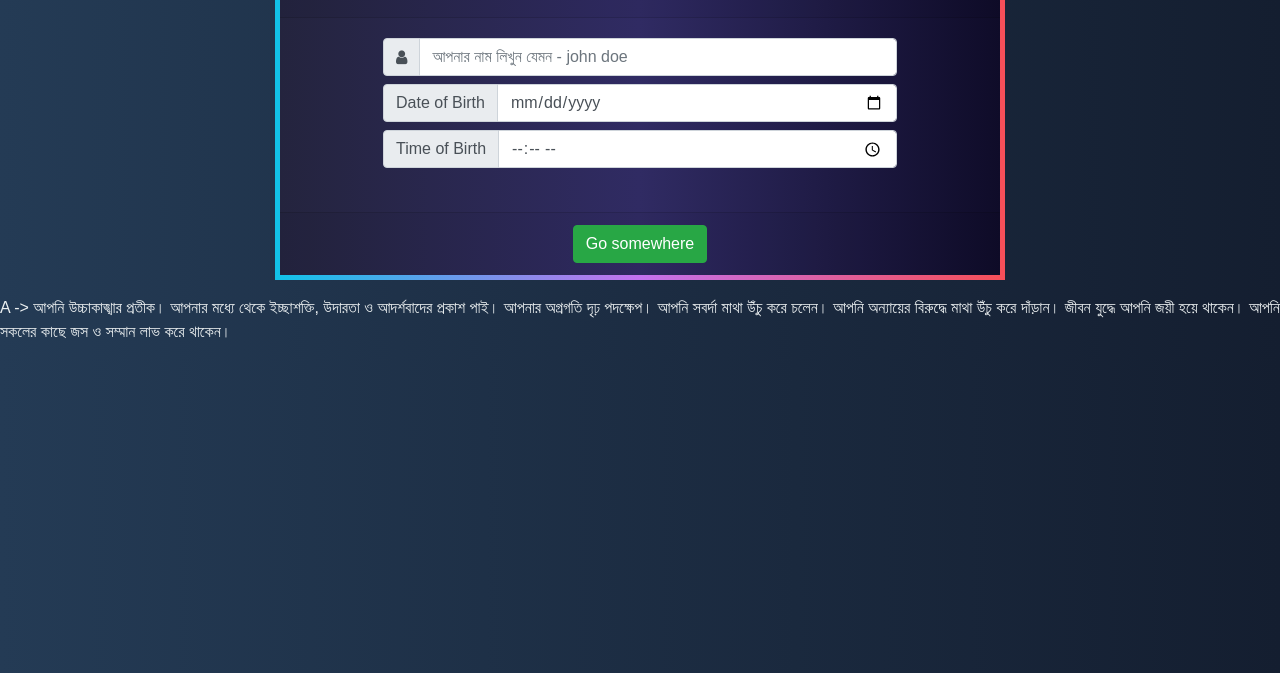
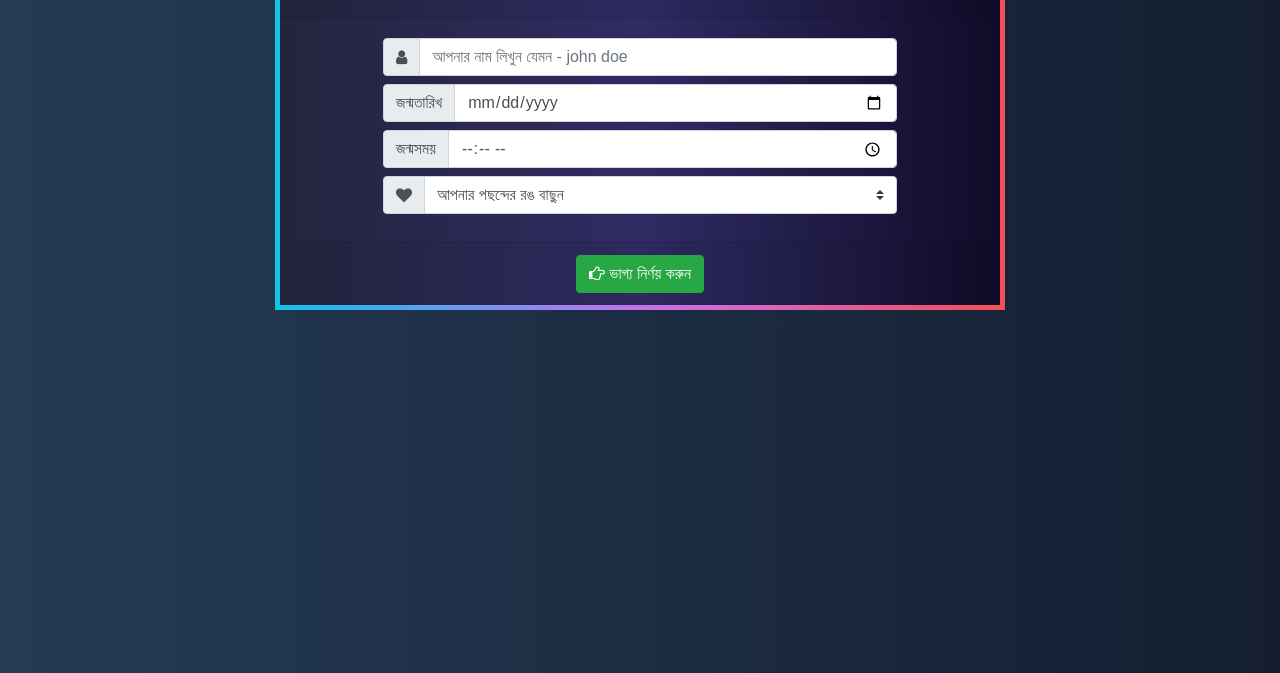
Before and after one commit to sandip-sadhukhan/banglaRasifol, a plain HTML site: page index.html in a window 1280 px wide. Shown: the part 127-800 px from the top of the page. Drawn offline with nearby package versions, Linux system fonts and the light colour scheme; a web font is replaced by a local one.

Commit message:
input fronted

```diff
--- a/index.html
+++ b/index.html
@@ -41,7 +41,7 @@
                   </div>
                   <div class="card-body">
                     <!-- name input -->
-                    <div class="container card-inputgrp mb-4">
+                    <div class="container card-inputgrp mb-2">
                       <form>
                         <div class="input-group mb-2">
                           <div class="input-group-prepend">
@@ -52,38 +52,40 @@
                         <!-- date and time of birth -->
                         <div class="input-group mb-2">
                           <div class="input-group-prepend">
-                            <div class="input-group-text">Date of Birth</div>
+                            <div class="input-group-text">জন্মতারিখ</div>
                           </div>
-
                         <input type="date" class="form-control" id="dob">
                         </div>
                         <div class="input-group mb-2">
                           <div class="input-group-prepend">
-                            <div class="input-group-text">Time of Birth</div>
+                            <div class="input-group-text">জন্মসময়</div>
                           </div>
-
                         <input type="time" class="form-control" id="dob">
                         </div>
+                        <!-- Favarite color -->
+                        <div class="input-group mb-2">
+                          <div class="input-group-prepend">
+                            <div class="input-group-text"><i class="fa fa-heart"></i></div>
+                          </div>
+                          <select class="custom-select" id="favcolor">
+                            <option selected>আপনার পছন্দের রঙ বাছুন</option>
+                            <option value="1">One</option>
+                            <option value="2">Two</option>
+                            <option value="3">Three</option>
+                          </select>
+                        </div>
+
                      </form>
                     </div>
-
                   </div>
                   <div class="card-footer text-muted">
-                    <a href="#" class="btn btn-success">Go somewhere</a>
+                    <a href="#" class="btn btn-success"><i class="fa fa-hand-o-right"></i> ভাগ্য নির্ণয় করুন</a>
                   </div>
                 </div>
               </div>
             </div>
-
-
-
           </div>
-
       </section>
-
-      <p>
-        A  -> আপনি উচ্চাকাঙ্খার প্রতীক। আপনার মধ্যে থেকে ইচ্ছাশক্তি, উদারতা ও আদর্শবাদের প্রকাশ পাই। আপনার অগ্রগতি দৃঢ় পদক্ষেপ। আপনি সবর্দা মাথা উঁচু করে চলেন। আপনি অন্যায়ের বিরুদ্ধে মাথা উঁচু করে দাঁড়ান। জীবন যুদ্ধে আপনি জয়ী হয়ে থাকেন। আপনি সকলের কাছে জস ও সম্মান লাভ করে থাকেন।
-      </p>
 
     <script src="https://code.jquery.com/jquery-3.5.1.slim.min.js" integrity="sha384-DfXdz2htPH0lsSSs5nCTpuj/zy4C+OGpamoFVy38MVBnE+IbbVYUew+OrCXaRkfj" crossorigin="anonymous"></script>
     <script src="https://cdn.jsdelivr.net/npm/popper.js@1.16.0/dist/umd/popper.min.js" integrity="sha384-Q6E9RHvbIyZFJoft+2mJbHaEWldlvI9IOYy5n3zV9zzTtmI3UksdQRVvoxMfooAo" crossorigin="anonymous"></script>
```
